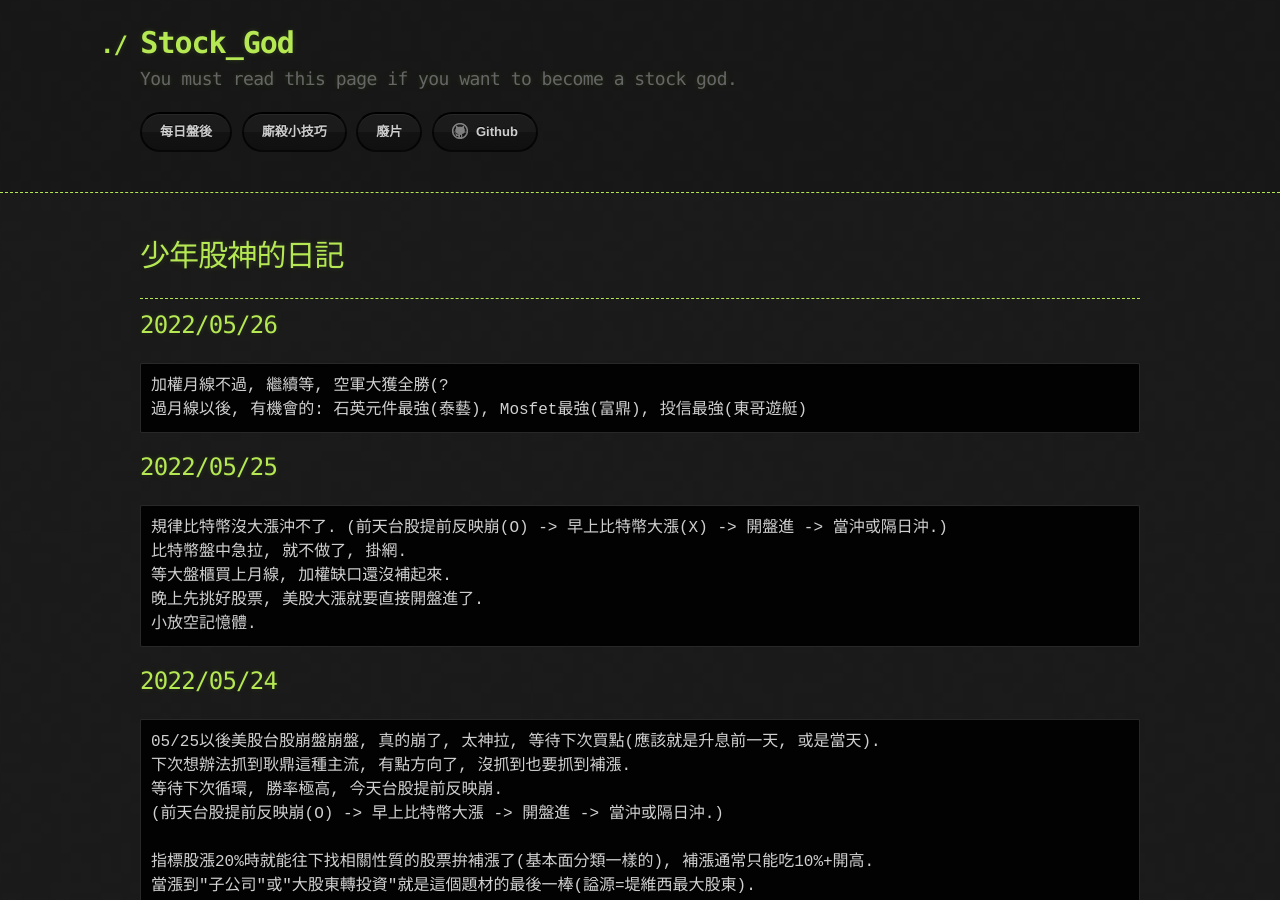
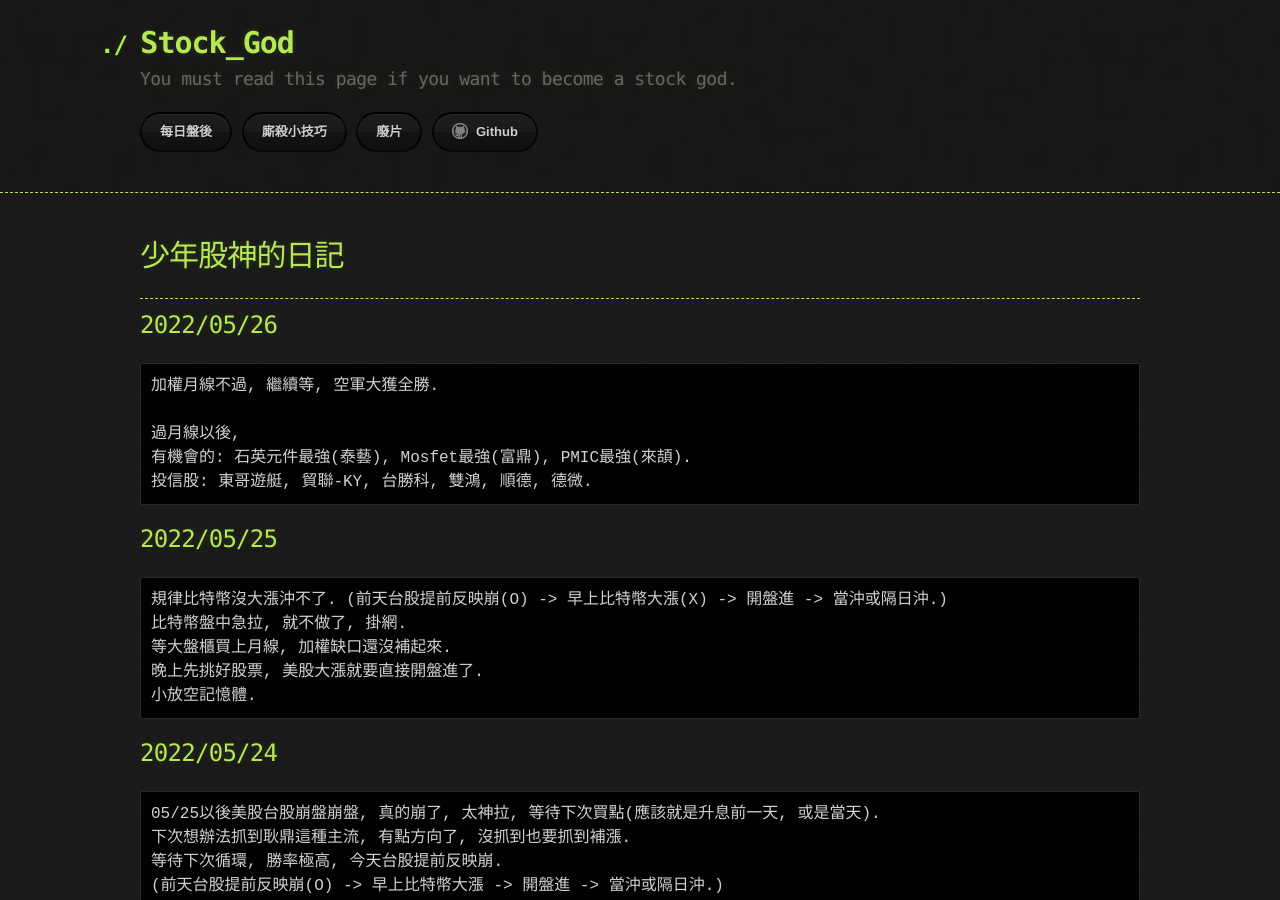
Before and after one commit to lepg5487/Stock_God, a Jekyll site: the page built from index.md, in a window 1280 px wide and 900 px high. Built offline with Jekyll 4.4.1, drawn with Linux system fonts in a browser that asks for light colours; our own code applies the rules of GitHub Pages for plain Markdown files.

Commit message:
Update index.md

````diff
--- a/index.md
+++ b/index.md
@@ -8,8 +8,11 @@ layout: testlayouts
 
 ## 2022/05/26
 ```
-加權月線不過, 繼續等, 空軍大獲全勝(?
-過月線以後, 有機會的: 石英元件最強(泰藝), Mosfet最強(富鼎), 投信最強(東哥遊艇)
+加權月線不過, 繼續等, 空軍大獲全勝.
+
+過月線以後,
+有機會的: 石英元件最強(泰藝), Mosfet最強(富鼎), PMIC最強(來頡).
+投信股: 東哥遊艇, 貿聯-KY, 台勝科, 雙鴻, 順德, 德微.
 ```
 
 ## 2022/05/25
````
